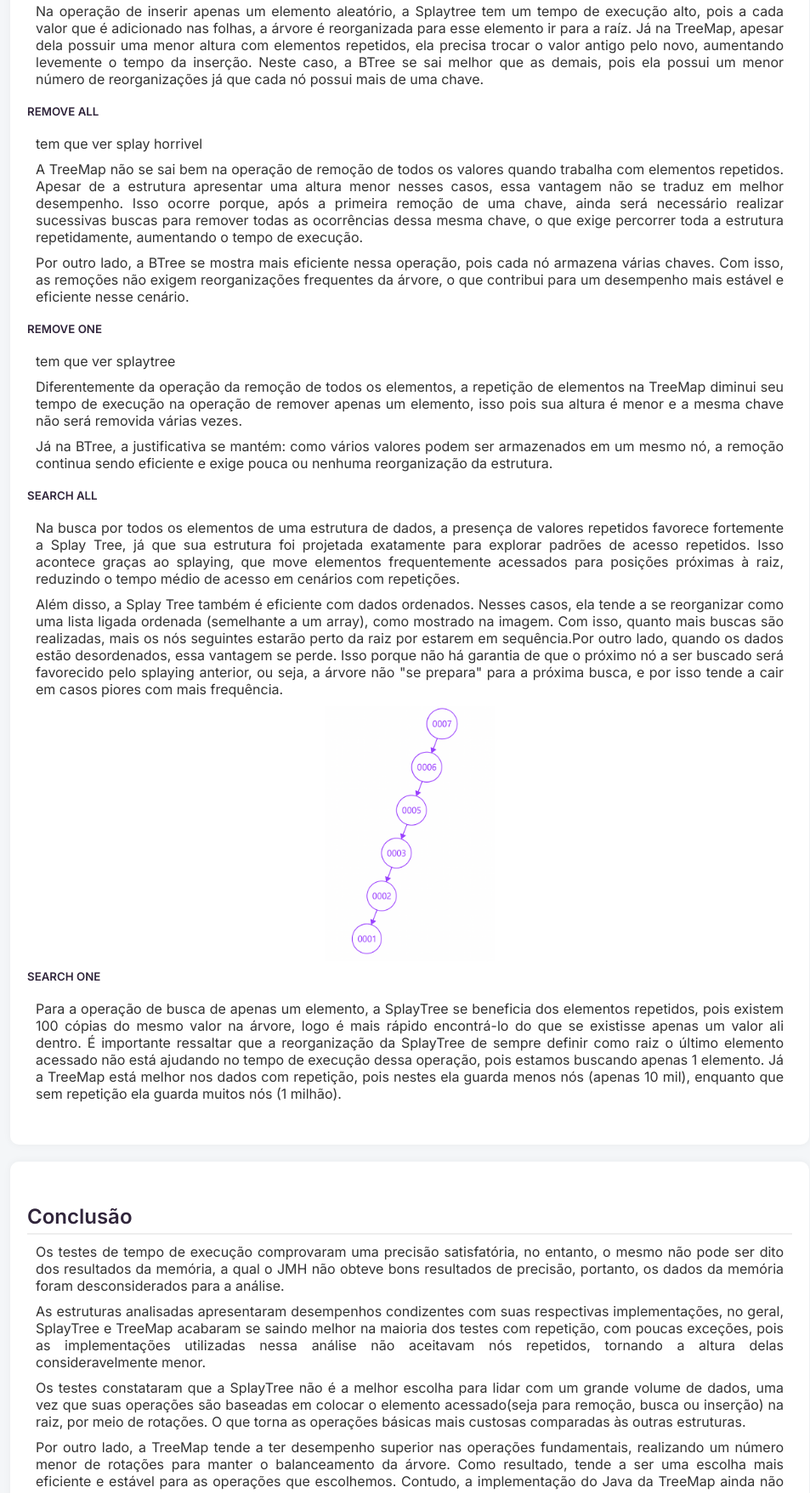
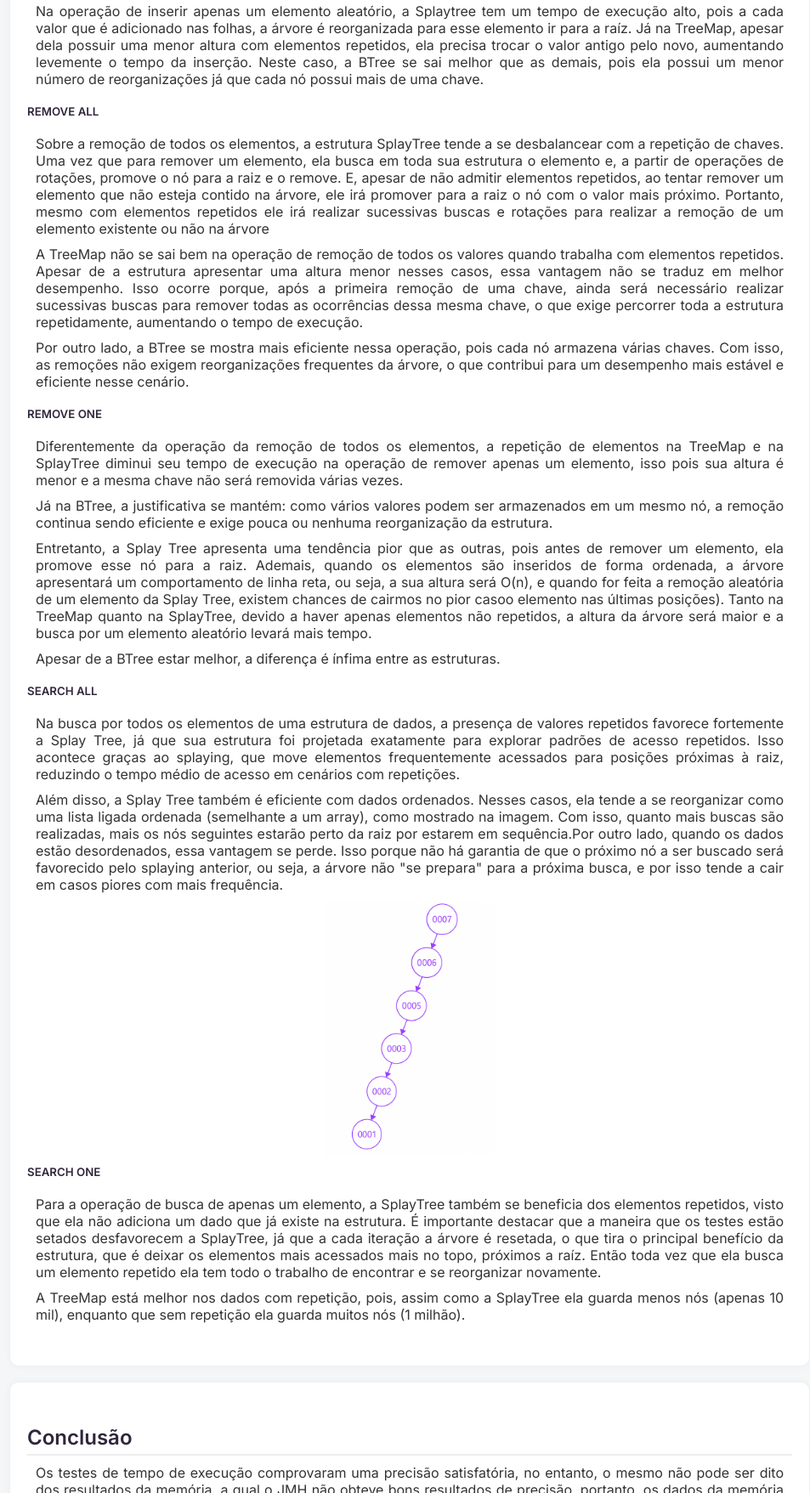
Before and after one commit to tamiressantiago/Advanced-Data-Structure-Analysis, a plain HTML site: page docs/index.html in a window 1280 px wide. Shown: the part 7968-9725 px from the top of the page at 85% size, without its empty margins (268-1221 px from the left). Drawn offline with Linux system fonts and the light colour scheme.

Commit message:
Refinamento do relatório e conclusão

```diff
--- a/docs/index.html
+++ b/docs/index.html
@@ -310,26 +310,26 @@
 
         <section id="analise">
             <h2>Análise</h2>
-            <p>Para fins de análise, priorizaram-se os dados que melhor evidenciam as particularidades, vantagens e limitações de cada estrutura em estudo.</p>
-
+            <p>Para fins de análise, priorizaram-se os dados mais precisos e que melhor evidenciam as particularidades, vantagens e limitações de cada estrutura em estudo.  </p>
             <h5>INSERT ALL</h5>
             <p>Para a operação de inserção de todos os elementos, é possível observar que a presença de repetição e ordenação impacta positivamente no tempo de execução tanto da TreeMap quanto da SplayTree. No caso da TreeMap, a implementação do Java sobrescreve os elementos repetidos, o que reduz significativamente sua altura, pois nos testes com elementos repetidos estamos trabalhando com uma carga de 1 milhão de dados, dos quais 1 a cada 100 elementos são únicos, totalizando 10 mil elementos adicionados na TreeMap. Além disso, a estrutura realiza menos reorganizações e mantém um bom balanceamento quando os elementos são inseridos de forma ordenada.</p>
-            <p>A repetição também beneficia o desempenho da SplayTree, pois a estrutura se reorganiza com base na frequência de acesso aos elementos, o que é favorável quando há muitas repetições. É possível observar no gráfico que a SplayTree está com comportamento similar à TreeMap, porém a TreeMap contém apenas 10 mil elementos adicionados, enquanto que a SplayTree contém 1 milhão, logo apesar da SplayTree ter uma maior quantidade de dados ela se comporta de forma mais eficiente que as demais.</p>
+            <p>A repetição nos dados também beneficia o desempenho da SplayTree, pois como a estrutura não aceita elementos repetidos, o tempo de execução é apenas de adicionar a primeira vez, e nas subsequentes ela apenas verifica se já existe, sem precisar adicionar e se reorganizar. É possível observar no gráfico que a SplayTree está com comportamento similar à TreeMap, isso ocorre pois tanto a TreeMap quanto a SplayTree contém apenas 10 mil elementos adicionados,  isso deriva das duas estruturas não adicionarem elementos repetidos.</p>
             <p>Por outro lado, a BTree apresenta um custo maior na inserção, pois precisa realizar buscas entre todos os seus nós filhos até encontrar o lugar onde o elemento será inserido. Esse processo contribui para um custo maior em comparação com as outras estruturas, impactando diretamente o tempo da operação.</p>
 
             <h5>INSERT ONE</h5>
             <p>Na operação de inserir apenas um elemento aleatório, a Splaytree tem um tempo de execução alto, pois a cada valor que é adicionado nas folhas, a árvore é reorganizada para esse elemento ir para a raíz. Já na TreeMap, apesar dela possuir uma menor altura com elementos repetidos, ela precisa trocar o valor antigo pelo novo, aumentando levemente o tempo da inserção. Neste caso, a BTree se sai melhor que as demais, pois ela possui um menor número de reorganizações já que cada nó possui mais de uma chave.</p>
 
             <h5>REMOVE ALL</h5>
-            <p>tem que ver splay horrivel</p>
+            <p>Sobre a remoção de todos os elementos, a estrutura SplayTree tende a se desbalancear com a repetição de chaves. Uma vez que para remover um elemento, ela busca em toda sua estrutura o elemento e, a partir de operações de rotações, promove o nó para a raiz e o remove. E, apesar de não admitir elementos repetidos, ao tentar remover um elemento que não esteja contido na árvore, ele irá promover para a raiz o nó com o valor mais próximo. Portanto, mesmo com elementos repetidos ele irá realizar sucessivas buscas e rotações para realizar a remoção de um elemento existente ou não na árvore</p>
             <p>A TreeMap não se sai bem na operação de remoção de todos os valores quando trabalha com elementos repetidos. Apesar de a estrutura apresentar uma altura menor nesses casos, essa vantagem não se traduz em melhor desempenho. Isso ocorre porque, após a primeira remoção de uma chave, ainda será necessário realizar sucessivas buscas para remover todas as ocorrências dessa mesma chave, o que exige percorrer toda a estrutura repetidamente, aumentando o tempo de execução.</p>
             <p>Por outro lado, a BTree se mostra mais eficiente nessa operação, pois cada nó armazena várias chaves. Com isso, as remoções não exigem reorganizações frequentes da árvore, o que contribui para um desempenho mais estável e eficiente nesse cenário.
 
             </p>
             <h5>REMOVE ONE</h5>
-            <p>tem que ver splaytree</p>
-            <p>Diferentemente da operação da remoção de todos os elementos, a repetição de elementos na TreeMap diminui seu tempo de execução na operação de remover apenas um elemento, isso pois sua altura é menor e a mesma chave não será removida várias vezes.</p>
+            <p>Diferentemente da operação da remoção de todos os elementos, a repetição de elementos na TreeMap e na SplayTree diminui seu tempo de execução na operação de remover apenas um elemento, isso pois sua altura é menor e a mesma chave não será removida várias vezes.</p>
             <p>Já na BTree, a justificativa se mantém: como vários valores podem ser armazenados em um mesmo nó, a remoção continua sendo eficiente e exige pouca ou nenhuma reorganização da estrutura.</p>
+            <p>Entretanto, a Splay Tree apresenta uma tendência pior que as outras, pois antes de remover um elemento, ela promove esse nó para a raiz. Ademais, quando os elementos são inseridos de forma ordenada, a árvore apresentará um comportamento de linha reta, ou seja, a sua altura será O(n), e quando for feita a remoção aleatória de um elemento da Splay Tree, existem chances de cairmos no pior casoo elemento nas últimas posições). Tanto na TreeMap quanto na SplayTree, devido a haver apenas elementos não repetidos, a altura da árvore será maior e a busca por um elemento aleatório levará mais tempo.</p>
+            <p>Apesar de a BTree estar melhor, a diferença é ínfima entre as estruturas.</p>
 
             <h5>SEARCH ALL</h5>
             <p>Na busca por todos os elementos de uma estrutura de dados, a presença de valores repetidos favorece fortemente a Splay Tree, já que sua estrutura foi projetada exatamente para explorar padrões de acesso repetidos. Isso acontece graças ao splaying, que move elementos frequentemente acessados para posições próximas à raiz, reduzindo o tempo médio de acesso em cenários com repetições. </p>
@@ -337,14 +337,19 @@
             <img src="imagens/splaytreeOrder.png" alt="SplayTree Ordenado" height="300" class="imagem-centralizada">
 
             <h5>SEARCH ONE</h5>
-            <p>Para a operação de busca de apenas um elemento, a SplayTree se beneficia dos elementos repetidos, pois existem 100 cópias do mesmo valor na árvore, logo é mais rápido encontrá-lo do que se existisse apenas um valor ali dentro. É importante ressaltar que a reorganização da SplayTree de sempre definir como raiz o último elemento acessado não está ajudando no tempo de execução dessa operação, pois estamos buscando apenas 1 elemento. Já a TreeMap está melhor nos dados com repetição, pois nestes ela guarda menos nós (apenas 10 mil), enquanto que sem repetição ela guarda muitos nós (1 milhão).</p>
-        </section>
+        <p>
+          Para a operação de busca de apenas um elemento, a SplayTree também se beneficia dos elementos repetidos, visto que ela não adiciona um dado que já existe na estrutura. É importante destacar que a maneira que os testes estão setados desfavorecem a SplayTree, já que a cada iteração a árvore é resetada, o que tira o principal benefício da estrutura, que é deixar os elementos mais acessados mais no topo, próximos a raíz. Então toda vez que ela busca um elemento repetido ela tem todo o trabalho de encontrar e se reorganizar novamente.
+          </p>
+          <p>
+            A TreeMap está melhor nos dados com repetição, pois, assim como a SplayTree ela guarda menos nós (apenas 10 mil), enquanto que sem repetição ela guarda muitos nós (1 milhão).
+          </p>
+          </section>
 
         <section id="conclusao">
             <h2>Conclusão</h2>
             <p>Os testes de tempo de execução comprovaram uma precisão satisfatória, no entanto, o mesmo não pode ser dito dos resultados da memória, a qual o JMH não obteve bons resultados de precisão, portanto, os dados da memória foram desconsiderados para a análise. </p>
             <p>As estruturas analisadas apresentaram desempenhos condizentes com suas respectivas implementações, no geral, SplayTree e TreeMap acabaram se saindo melhor na maioria dos testes com repetição, com poucas exceções, pois as implementações utilizadas nessa análise não aceitavam nós repetidos, tornando a altura delas consideravelmente menor. </p>
-            <p>Os testes constataram que a SplayTree não é a melhor escolha para lidar com um grande volume de dados, uma vez que suas operações são baseadas em colocar o elemento acessado(seja para remoção, busca ou inserção) na raiz, por meio de rotações. O que torna as operações básicas mais custosas comparadas às outras estruturas.</p>
+            <p>Os testes constataram que a SplayTree não é a melhor escolha para lidar com um grande volume de dados, uma vez que suas operações são baseadas em colocar o elemento acessado(seja para remoção, busca ou inserção) na raiz, por meio de rotações. O que torna as operações básicas mais custosas comparadas às outras estruturas. Isso reforça que, embora seja útil em cenários específicos (como caches ou listas de prioridades onde poucos elementos são frequentemente acessados), ela não escala tão bem quanto outras árvores, como TreeMap ou BTree, em cenários mais genéricos ou com grandes volumes de dados.</p>
             <p>Por outro lado, a TreeMap tende a ter desempenho superior nas operações fundamentais, realizando um número menor de rotações para manter o balanceamento da árvore. Como resultado, tende a ser uma escolha mais eficiente e estável para as operações que escolhemos. Contudo, a implementação do Java da TreeMap ainda não preserva os elementos repetidos dos arquivos de entrada.</p>
             <p>Dessa forma, para preservar integralmente cada elemento, mesmo em casos de repetição, a Btree mostrou-se a opção mais adequada para trabalhar com grandes dados em situações mais genéricas, pois garante a manutenção do conjunto de dados original e oferece desempenho estável e eficiente em situações mais gerais, exatamente conforme seu propósito de design.</p>
         </section>
```
